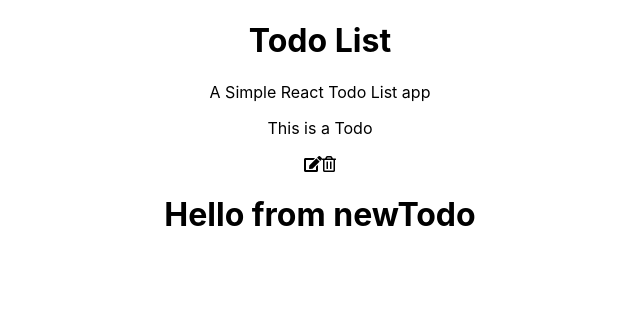
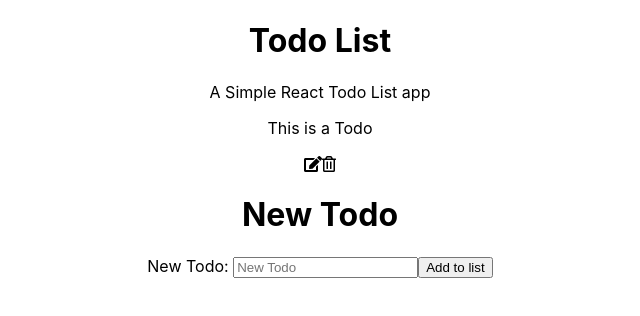
Before and after one commit to igorstojanovic91/react_todo_list, a React (Create React App) app: page / in a window 1280 px wide. Shown: the top 316 px of the page, without its empty margins (320-960 px from the left). Built offline with nearby package versions, Linux system fonts and the light colour scheme.

Commit message:
Adding basic form structure and installing uuid

```diff
--- a/package.json
+++ b/package.json
@@ -5,7 +5,8 @@
   "dependencies": {
     "react": "^16.8.6",
     "react-dom": "^16.8.6",
-    "react-scripts": "3.0.0"
+    "react-scripts": "3.0.0",
+    "uuid": "^3.3.2"
   },
   "scripts": {
     "start": "react-scripts start",
--- a/src/NewTodoForm.js
+++ b/src/NewTodoForm.js
@@ -1,10 +1,40 @@
 import React, { Component } from 'react'
 
 class NewTodoForm extends Component {
+
+    constructor(props) {
+        super(props)
+        this.state = { text:"", done: ""}
+
+        this.handleChange = this.handleChange.bind(this)
+        this.handleSubmit = this.handleSubmit.bind(this)
+    }
+
+    handleChange() {
+
+    }
+
+    handleSubmit() {
+
+    }
+
     render() {
         return (
-      <div>
-        <h1>Hello from newTodo</h1>
+            <div className="NewTodoForm">
+                <h1 className="NewTodoForm-title">New Todo</h1>
+                <div className="NewTodoForm-form">
+                    <form onSubmit={this.handleSubmit}>
+                    <label htmlFor="todo">New Todo: </label>
+                    <input
+                    value={this.state.text}
+                    name="todo"
+                    type="text"
+                    placeholder="New Todo"
+                    onChange={this.handleChange}
+                    />
+                    <button>Add to list</button>
+                    </form>
+                </div>
             </div>
             )
         }
--- a/src/TodoList.js
+++ b/src/TodoList.js
@@ -1,6 +1,7 @@
 import React, { Component } from 'react'
 import NewTodoForm from './NewTodoForm'
 import Todo from './Todo'
+import uuid from 'uuid/v4'
 
 class TodoList extends Component {
     constructor(props) {
@@ -8,9 +9,15 @@ class TodoList extends Component {
         this.state = {
             todos: [{
                 text: "This is a Todo",
-                done: false
+                done: false,
+                id: uuid()
             }]
         }
+    }
+
+    addTodo() {
+
+        this.setState(curState => [...curState, ])
     }
 
     render() {
```
Lines whose indentation alone changed are shown as unchanged.
